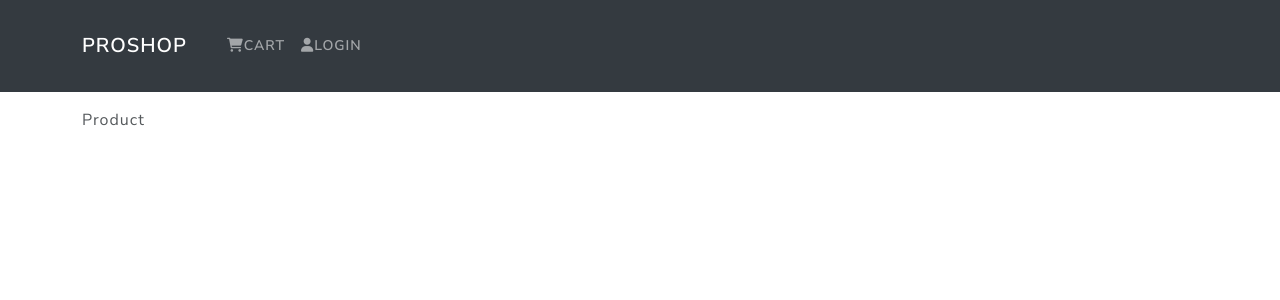
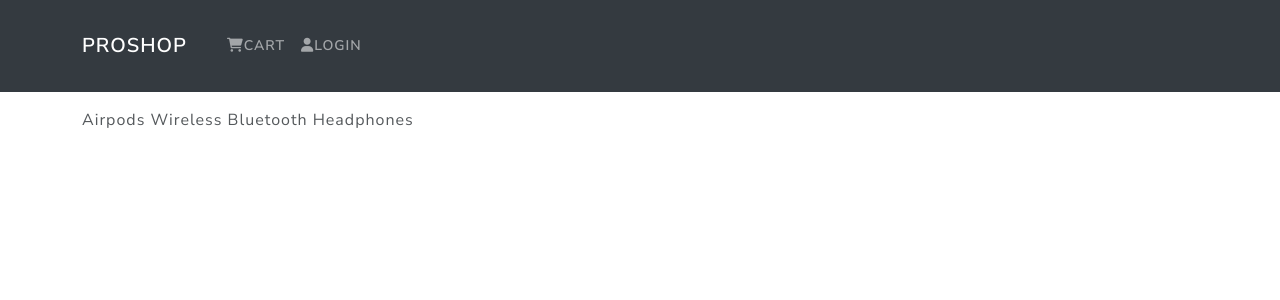
Before and after one commit to Starlla/react-django-ecommerce-frontend, a React (Create React App) app: page /product/1 in a window 1280 px wide. Shown: the top 300 px of the page. Built offline with nearby package versions, Linux system fonts and the light colour scheme.

Commit message:
get product id

```diff
--- a/src/screens/ProductScreen.js
+++ b/src/screens/ProductScreen.js
@@ -1,7 +1,13 @@
 import React from "react";
+import { Link, useParams } from "react-router-dom";
+import { Row, Col, Image, ListGroup, Button, Card } from "react-bootstrap";
+import Rating from "../components/Rating";
+import products from "../products";
 
 function ProductScreen() {
-  return <div>Product</div>;
+  let params = useParams();
+  const product = products.find((p) => p._id === params.id);
+  return <div>{product.name}</div>;
 }
 
 export default ProductScreen;
```
